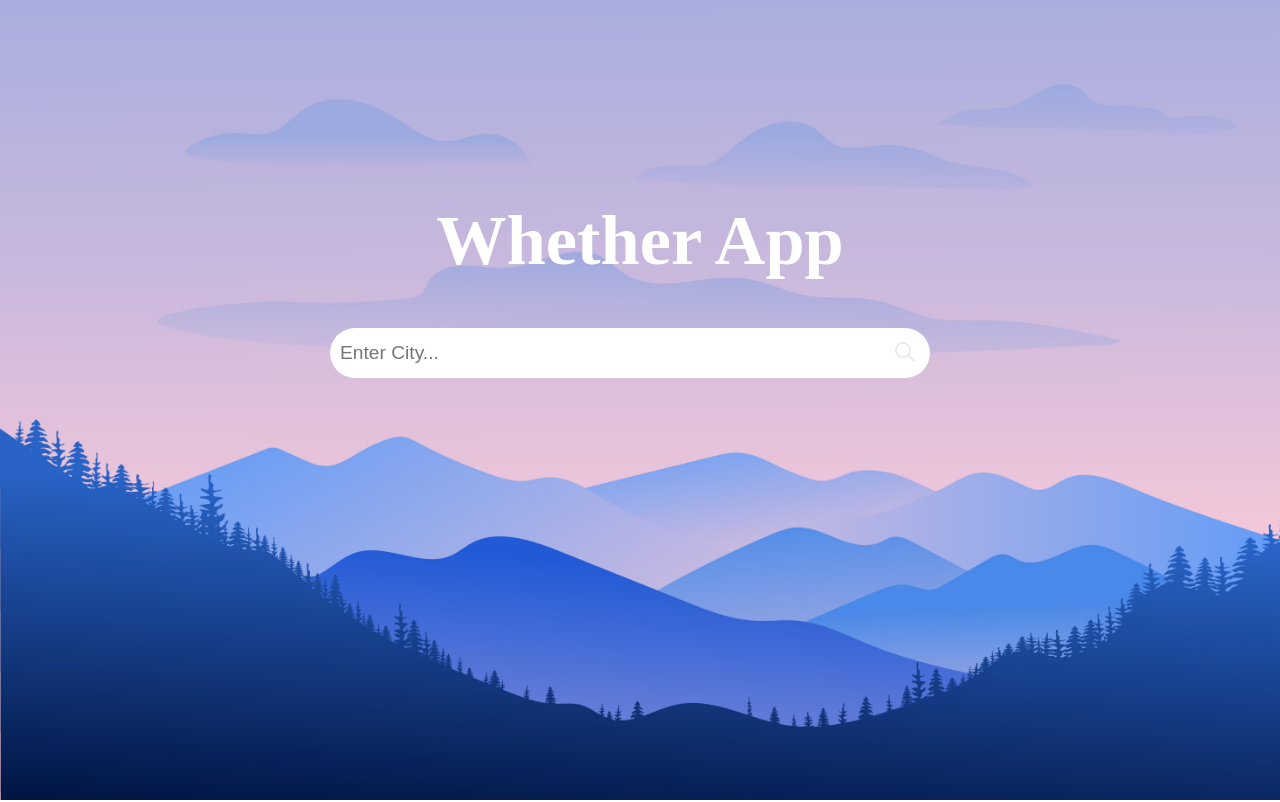
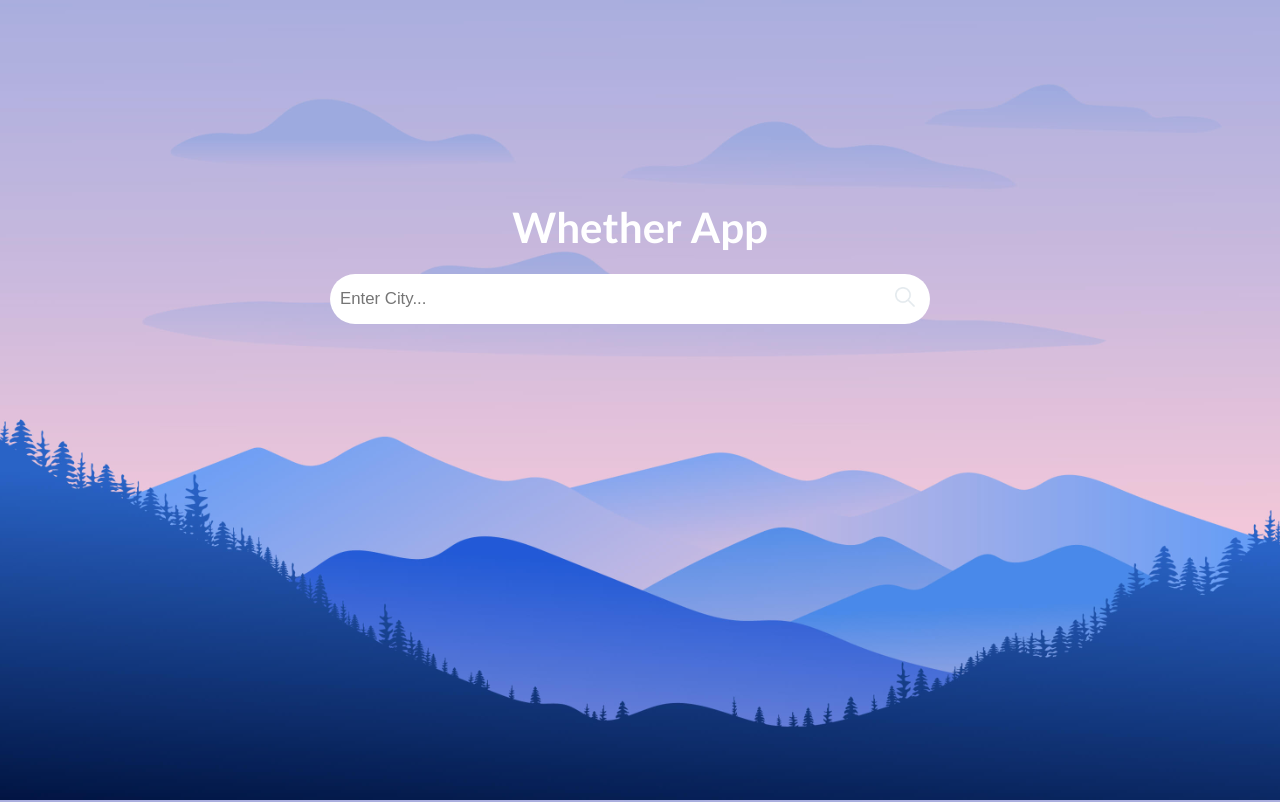
Before and after one commit to sujay456/Whether-App, a React (Create React App) app: page / in a window 1280 px wide. Shown: the top 802 px of the page. Built offline with nearby package versions, Linux system fonts and the light colour scheme; a web font is replaced by a local one.

Commit message:
added transistion for header

```diff
--- a/public/index.html
+++ b/public/index.html
@@ -16,6 +16,7 @@
     -->
     <link rel="manifest" href="%PUBLIC_URL%/manifest.json" />
     <link href="https://fonts.googleapis.com/css2?family=MuseoModerno:wght@300;600&display=swap" rel="stylesheet">
+    <link rel="stylesheet" href="https://cdnjs.cloudflare.com/ajax/libs/semantic-ui/2.4.1/semantic.min.css">
 
     <!--
       Notice the use of %PUBLIC_URL% in the tags above.
--- a/src/App.js
+++ b/src/App.js
@@ -8,7 +8,9 @@ import axios from 'axios';
 class App extends React.Component {
 
  state={
-   cityName:''
+   cityName:'',
+   data:{},
+   status:''
  }
 
 
@@ -21,10 +23,16 @@ class App extends React.Component {
 
  apiCall=(event)=>{
   event.preventDefault();
-  axios.get('https://openweathermap.org/data/2.5/weather?q='+this.state.cityName+'&appid=044b158b036a0934d661b80d7e76ad73')
+  axios.get('https://api.openweathermap.org/data/2.5/weather?q='+this.state.cityName+'&appid=044b158b036a0934d661b80d7e76ad73')
     .then( response =>{
       console.log(response);
-    } );
+      this.setState( {data:response.data,status:response.status } );
+
+
+    }).catch( err=>{
+      console.log(err);
+    } )
+
 
  }
   render()
@@ -32,7 +40,7 @@ class App extends React.Component {
     return (
       <Aux className="App">
 
-        <Header/>
+        <Header status={this.state.status} />
         <SearchBar city={this.state.cityName} valueChange={this.valueChange} apiCall={this.apiCall} />
 
       </Aux>
--- a/src/components/header/header.js
+++ b/src/components/header/header.js
@@ -1,8 +1,31 @@
 import React from 'react';
 import classe from './header.module.css';
+import Aux from '../../hoc/auxilary';
+const header=(props)=> {
 
-const header=(props)=> ( <div className={classe.Header} >
-    <h1>Whether App</h1>
-</div> );
+    let slideUp=null;
+    let slideDown=null;
 
-export default header;
+    if(props.status)
+    {
+        console.log("insidde");
+        slideUp=classe.Slide;
+
+        slideDown=classe.SlideDown;
+    }
+
+
+    return (
+        <Aux>
+            <div className={ [classe.Header,slideUp].join(' ') } >
+                <h1>Whether App</h1>
+            </div>
+            <div className={ [classe.Header1,slideDown].join(' ') } >
+                <p>whether App</p>
+            </div>
+        </Aux>
+
+    );
+ }
+
+export default React.memo(header);
--- a/src/components/header/header.module.css
+++ b/src/components/header/header.module.css
@@ -3,10 +3,47 @@
     width: 100%;
     text-align: center;
     color: white;
-    font-size: 2.2rem;
     margin-top: 200px;
+    margin-bottom: 20px;
     transition: all 0.5s ease-in-out;
+    opacity: 1;
 }
+.Header h1
+{
+    color: white;
+    font-size: 3.0rem;
+    opacity: 1;
+}
+.Slide
+{
+    /* margin-top: 0; */
+    font-size: 2.5rem;
+    margin-top: 0;
+    transform: translateY(-200px);
+    opacity: 0;
+}
+.Header1
+{
+    transition: all 0.8s ease-in-out;
+    position: absolute;
+    top:-100px;
+    opacity: 0;
+}
+.Header1 p
+{
+    font-size: 1.2rem;
+    color: white;
+}
+.SlideDown
+{
+    opacity: 1;
+    /* position: absolute; */
+    top:10px;
+
+
+
+}
+
 
 @media (max-width:1000px)
 {
```
